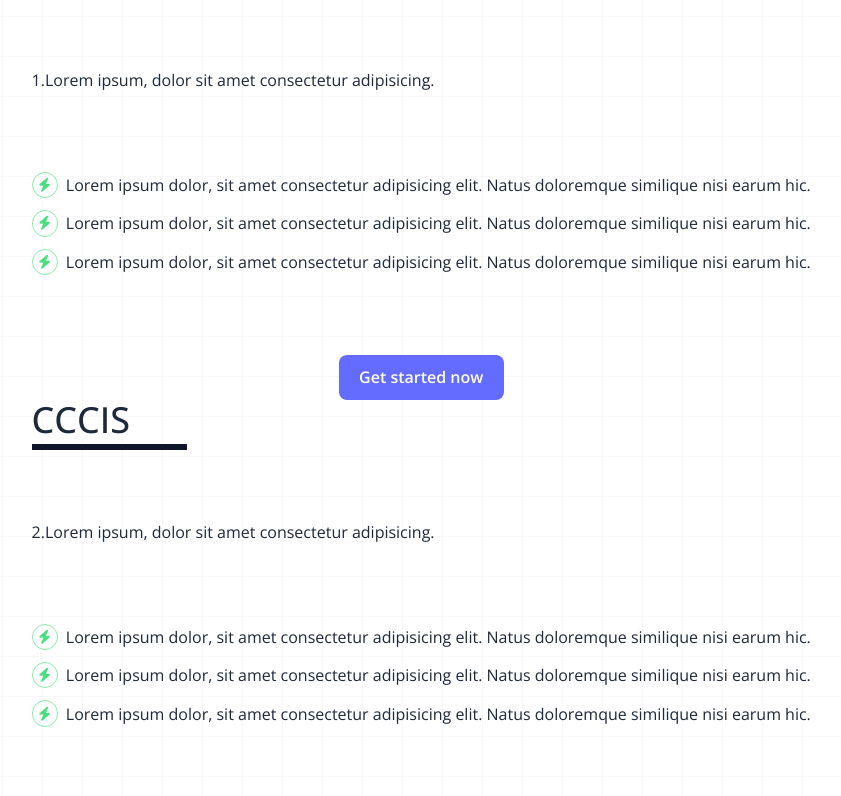
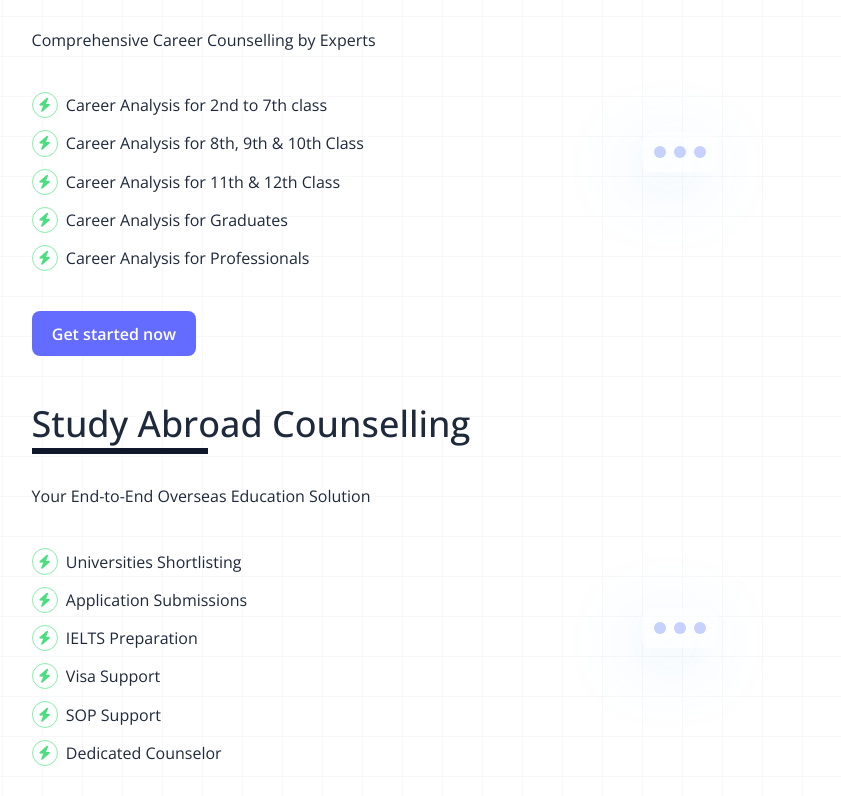
Before and after one commit to ajdjyt/landing-site, a SvelteKit app: page / in a window 1280 px wide. Shown: the part 1784-2580 px from the top of the page, without its empty margins (78-919 px from the left). Built offline with nearby package versions, Linux system fonts and the light colour scheme.

Commit message:
rework product and add real content

```diff
--- a/src/components/Product.svelte
+++ b/src/components/Product.svelte
@@ -4,24 +4,29 @@
 
 	let productFeatures = [
 		{
-			featureName: 'CCA',
+			featureName: 'Career Analysis',
 			featureList: [
-				'Lorem ipsum dolor, sit amet consectetur adipisicing elit. Natus doloremque similique nisi earum hic.',
-				'Lorem ipsum dolor, sit amet consectetur adipisicing elit. Natus doloremque similique nisi earum hic.',
-				'Lorem ipsum dolor, sit amet consectetur adipisicing elit. Natus doloremque similique nisi earum hic.'
+				'Career Analysis for 2nd to 7th class',
+				'Career Analysis for 8th, 9th & 10th Class',
+				'Career Analysis for 11th & 12th Class',
+				'Career Analysis for Graduates',
+				'Career Analysis for Professionals'
 			],
-			description: '1.Lorem ipsum, dolor sit amet consectetur adipisicing.',
+			description: 'Comprehensive Career Counselling by Experts',
 			imgUrl: '',
 			externalLink: 'https://mentoraglobal.edumilestones.com/'
 		},
 		{
-			featureName: 'CCCIS',
+			featureName: 'Study Abroad Counselling',
 			featureList: [
-				'Lorem ipsum dolor, sit amet consectetur adipisicing elit. Natus doloremque similique nisi earum hic.',
-				'Lorem ipsum dolor, sit amet consectetur adipisicing elit. Natus doloremque similique nisi earum hic.',
-				'Lorem ipsum dolor, sit amet consectetur adipisicing elit. Natus doloremque similique nisi earum hic.'
+				'Universities Shortlisting',
+				'Application Submissions',
+				'IELTS Preparation',
+				'Visa Support',
+				'SOP Support',
+				'Dedicated Counselor'
 			],
-			description: '2.Lorem ipsum, dolor sit amet consectetur adipisicing.',
+			description: 'Your End-to-End Overseas Education Solution',
 			imgUrl: '',
 			externalLink: 'https://mentoraglobal.edumilestones.com/abroad-studies/index-new.php?new=yes'
 		}
@@ -41,7 +46,7 @@
 				Our Services
 			</h3>
 		</div>
-		<div class="flex flex-col gap-x-12">
+		<div class="flex flex-col flex-1 gap-y-12 w-full">
 			{#each productFeatures as productFeature, index}
 				<ProductCard {productFeature} {index}>
 					{productFeature.featureName}
--- a/src/components/ProductCard.svelte
+++ b/src/components/ProductCard.svelte
@@ -5,10 +5,10 @@
 
 <div class="flex flex-cols gap-14 md:gap-14 lg:gap-20 text-base place-items-center">
 	<div
-		class={'flex flex-col gap-14 md:gap-14 lg:gap-20 relative text-base'}
+		class={'w-1/2 flex flex-col gap-7 md:gap-7 lg:gap-10 relative text-base'}
 	>
 		<h4
-			class="text-2xl sm:text-3xl md:text-4xl max-w-[1000px] w-full font-medium relative pr-10 after:absolute after:top-full after:left-0 after:w-1/5 after:h-1.5 after:mt-1 after:bg-slate-900"
+			class="text-2xl sm:text-3xl md:text-4xl max-w-[1000px] w-full font-medium relative pr-10 after:absolute after:top-full after:left-0 after:w-1/3 after:h-1.5 after:mt-1 after:bg-slate-900"
 		>
 			<slot />
 		</h4>
@@ -25,7 +25,7 @@
 				</div>
 			{/each}
 		</div>
-		<div class="flex flex-col items-center ">
+		<div class="flex flex-col">
 			<a href={productFeature.externalLink}>
 				<button class="specialBtnDark mr-auto font-semibold">
 					<p>Get started now</p>
@@ -33,7 +33,8 @@
 			</a>
 		</div>
 	</div>
-	<!-- <div
+
+	<div
 		class={'flex flex-col overflow-hidden dropShadow rounded-b-lg' +
 			(index % 2 === 1 ? ' md:order-2' : ' ')}
 	>
@@ -42,5 +43,5 @@
 				<div class="rounded-full aspect-square w-2.5 sm:w-3 bg-indigo-300" />
 			{/each}
 		</div>
-	</div> -->
+	</div>
 </div>
```
